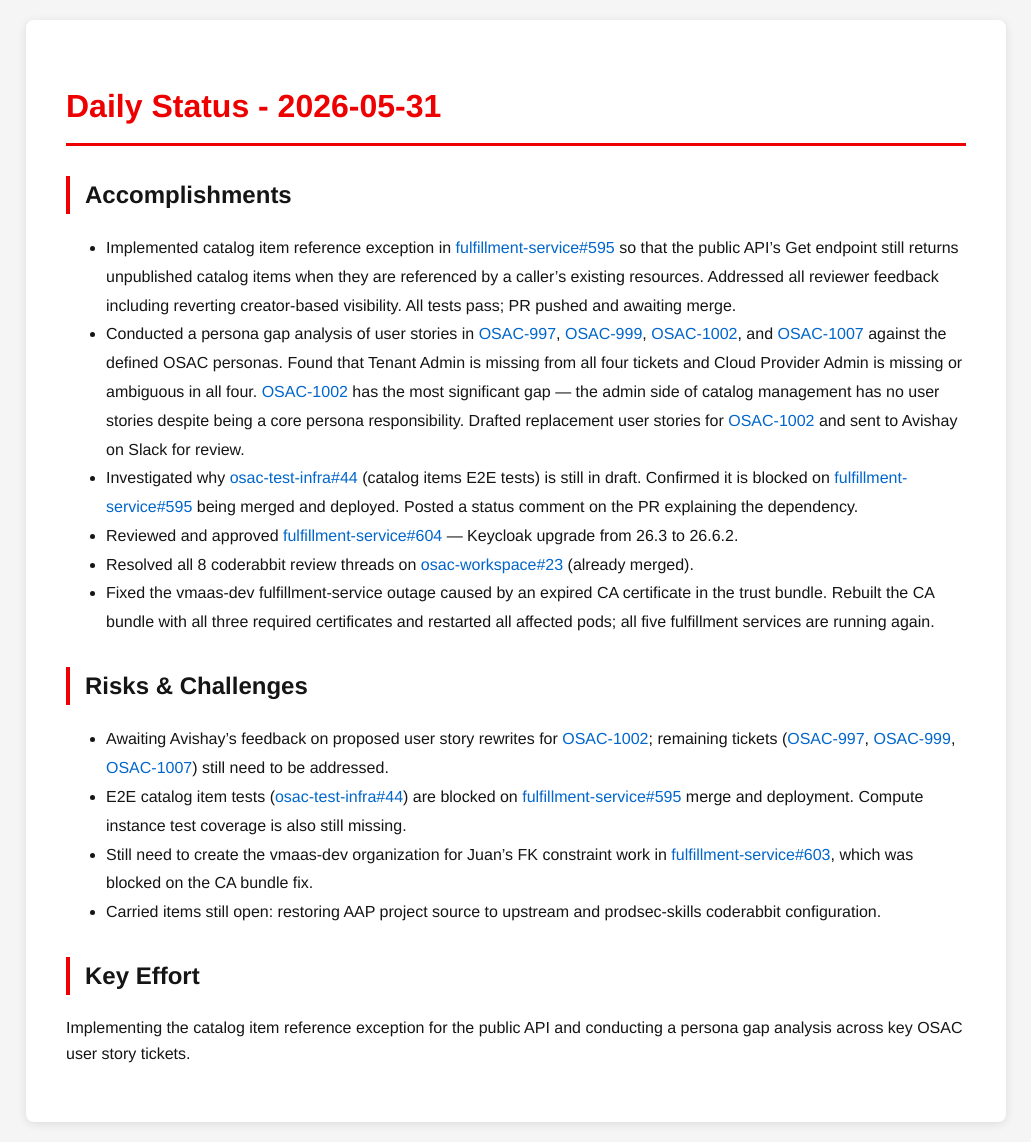
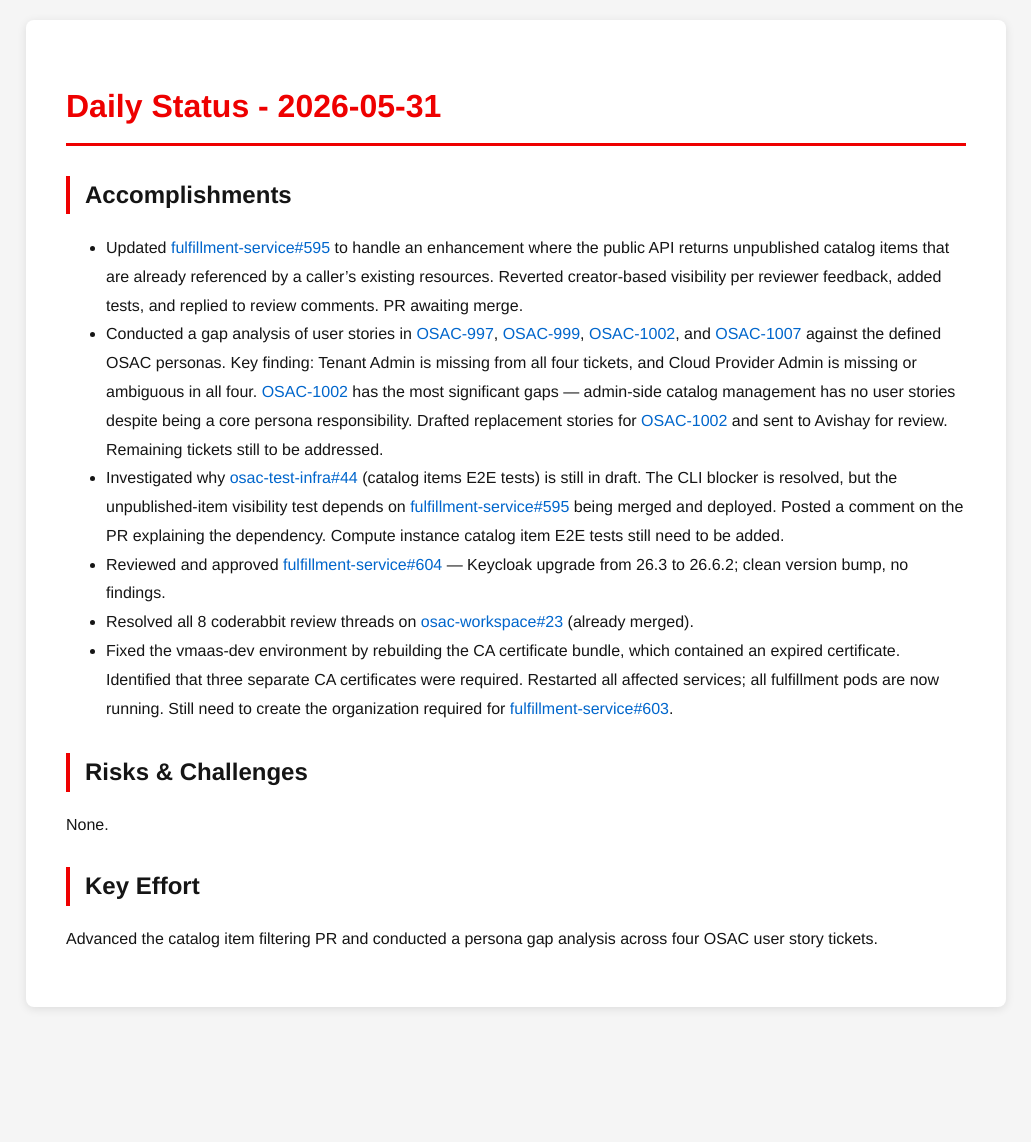
Before and after one commit to tzvatot/daily-status, a Jekyll site: the page built from 2026-05-31.md, in a window 1280 px wide. Shown: the whole page, without its empty margins (124-1155 px from the left). Built offline with Jekyll 4.4.1, drawn with Linux system fonts in a browser that asks for light colours; after the commit the page ends 1027 px from its top, so only the background shows below that.

Commit message:
Daily status update - 2026-05-31

```diff
--- a/2026-05-31.md
+++ b/2026-05-31.md
@@ -7,18 +7,15 @@
 # Daily Status - 2026-05-31
 
 ## Accomplishments
-- Implemented catalog item reference exception in [fulfillment-service#595](https://github.com/osac-project/fulfillment-service/pull/595) so that the public API's Get endpoint still returns unpublished catalog items when they are referenced by a caller's existing resources. Addressed all reviewer feedback including reverting creator-based visibility. All tests pass; PR pushed and awaiting merge.
-- Conducted a persona gap analysis of user stories in [OSAC-997](https://redhat.atlassian.net/browse/OSAC-997), [OSAC-999](https://redhat.atlassian.net/browse/OSAC-999), [OSAC-1002](https://redhat.atlassian.net/browse/OSAC-1002), and [OSAC-1007](https://redhat.atlassian.net/browse/OSAC-1007) against the defined OSAC personas. Found that Tenant Admin is missing from all four tickets and Cloud Provider Admin is missing or ambiguous in all four. [OSAC-1002](https://redhat.atlassian.net/browse/OSAC-1002) has the most significant gap — the admin side of catalog management has no user stories despite being a core persona responsibility. Drafted replacement user stories for [OSAC-1002](https://redhat.atlassian.net/browse/OSAC-1002) and sent to Avishay on Slack for review.
-- Investigated why [osac-test-infra#44](https://github.com/osac-project/osac-test-infra/pull/44) (catalog items E2E tests) is still in draft. Confirmed it is blocked on [fulfillment-service#595](https://github.com/osac-project/fulfillment-service/pull/595) being merged and deployed. Posted a status comment on the PR explaining the dependency.
-- Reviewed and approved [fulfillment-service#604](https://github.com/osac-project/fulfillment-service/pull/604) — Keycloak upgrade from 26.3 to 26.6.2.
+- Updated [fulfillment-service#595](https://github.com/osac-project/fulfillment-service/pull/595) to handle an enhancement where the public API returns unpublished catalog items that are already referenced by a caller's existing resources. Reverted creator-based visibility per reviewer feedback, added tests, and replied to review comments. PR awaiting merge.
+- Conducted a gap analysis of user stories in [OSAC-997](https://redhat.atlassian.net/browse/OSAC-997), [OSAC-999](https://redhat.atlassian.net/browse/OSAC-999), [OSAC-1002](https://redhat.atlassian.net/browse/OSAC-1002), and [OSAC-1007](https://redhat.atlassian.net/browse/OSAC-1007) against the defined OSAC personas. Key finding: Tenant Admin is missing from all four tickets, and Cloud Provider Admin is missing or ambiguous in all four. [OSAC-1002](https://redhat.atlassian.net/browse/OSAC-1002) has the most significant gaps — admin-side catalog management has no user stories despite being a core persona responsibility. Drafted replacement stories for [OSAC-1002](https://redhat.atlassian.net/browse/OSAC-1002) and sent to Avishay for review. Remaining tickets still to be addressed.
+- Investigated why [osac-test-infra#44](https://github.com/osac-project/osac-test-infra/pull/44) (catalog items E2E tests) is still in draft. The CLI blocker is resolved, but the unpublished-item visibility test depends on [fulfillment-service#595](https://github.com/osac-project/fulfillment-service/pull/595) being merged and deployed. Posted a comment on the PR explaining the dependency. Compute instance catalog item E2E tests still need to be added.
+- Reviewed and approved [fulfillment-service#604](https://github.com/osac-project/fulfillment-service/pull/604) — Keycloak upgrade from 26.3 to 26.6.2; clean version bump, no findings.
 - Resolved all 8 coderabbit review threads on [osac-workspace#23](https://github.com/osac-project/osac-workspace/pull/23) (already merged).
-- Fixed the vmaas-dev fulfillment-service outage caused by an expired CA certificate in the trust bundle. Rebuilt the CA bundle with all three required certificates and restarted all affected pods; all five fulfillment services are running again.
+- Fixed the vmaas-dev environment by rebuilding the CA certificate bundle, which contained an expired certificate. Identified that three separate CA certificates were required. Restarted all affected services; all fulfillment pods are now running. Still need to create the organization required for [fulfillment-service#603](https://github.com/osac-project/fulfillment-service/pull/603).
 
 ## Risks & Challenges
-- Awaiting Avishay's feedback on proposed user story rewrites for [OSAC-1002](https://redhat.atlassian.net/browse/OSAC-1002); remaining tickets ([OSAC-997](https://redhat.atlassian.net/browse/OSAC-997), [OSAC-999](https://redhat.atlassian.net/browse/OSAC-999), [OSAC-1007](https://redhat.atlassian.net/browse/OSAC-1007)) still need to be addressed.
-- E2E catalog item tests ([osac-test-infra#44](https://github.com/osac-project/osac-test-infra/pull/44)) are blocked on [fulfillment-service#595](https://github.com/osac-project/fulfillment-service/pull/595) merge and deployment. Compute instance test coverage is also still missing.
-- Still need to create the vmaas-dev organization for Juan's FK constraint work in [fulfillment-service#603](https://github.com/osac-project/fulfillment-service/pull/603), which was blocked on the CA bundle fix.
-- Carried items still open: restoring AAP project source to upstream and prodsec-skills coderabbit configuration.
+None.
 
 ## Key Effort
-Implementing the catalog item reference exception for the public API and conducting a persona gap analysis across key OSAC user story tickets.
+Advanced the catalog item filtering PR and conducted a persona gap analysis across four OSAC user story tickets.
```
